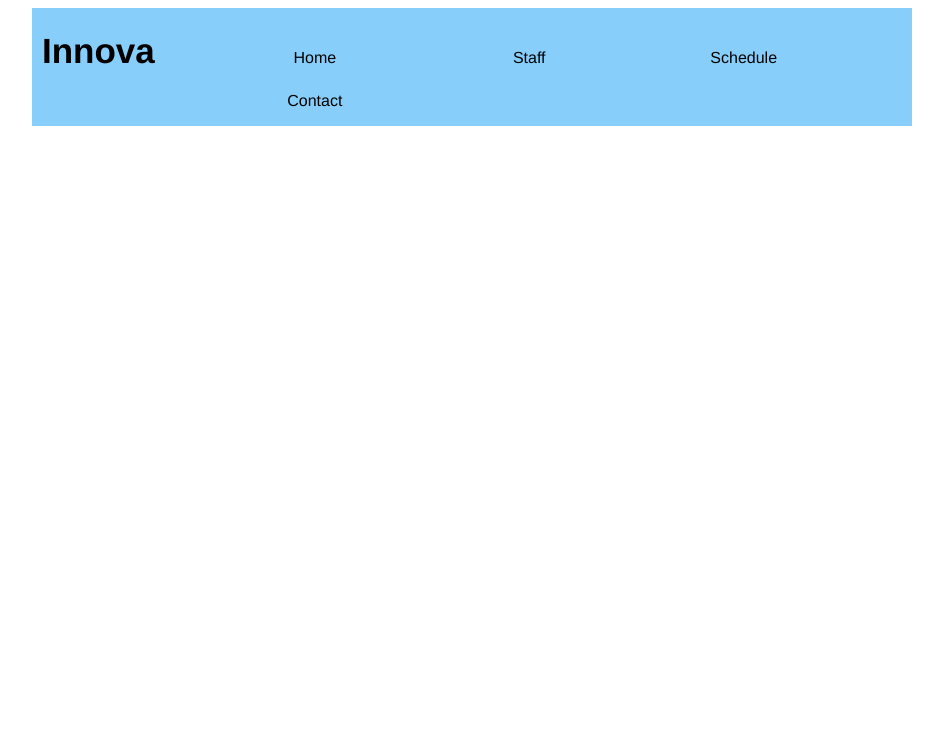
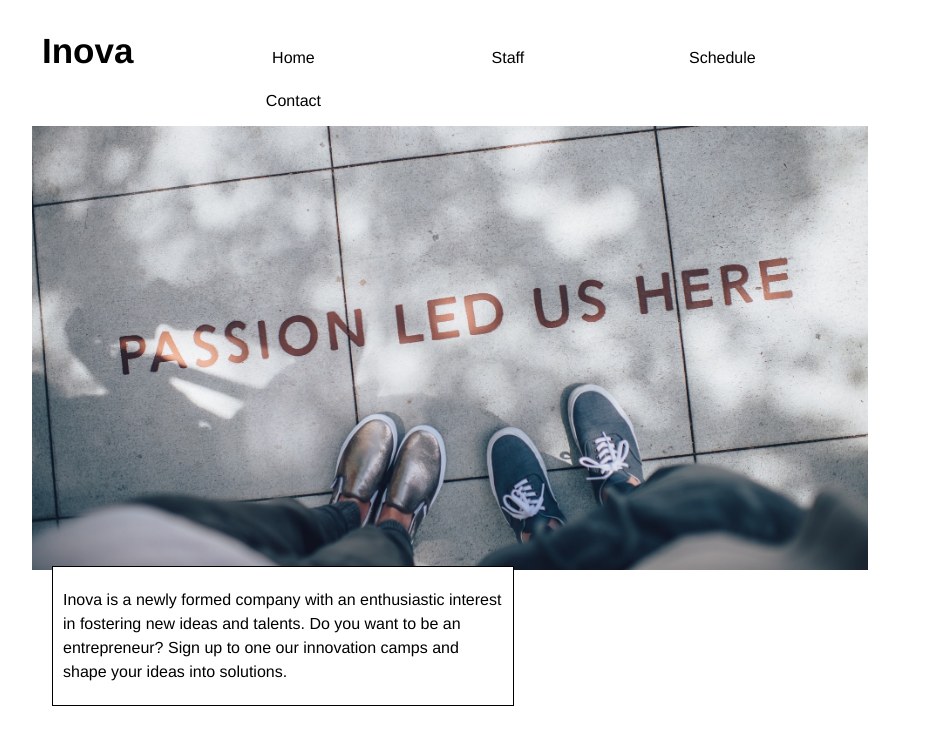
Before and after one commit to maiachbjonness/oblig3, a plain HTML site: page index.html in a window 1280 px wide. Shown: the whole page, without its empty margins (168-1111 px from the left). Drawn offline with Linux system fonts and the light colour scheme.

Commit message:
Utkast forside

```diff
--- a/index.html
+++ b/index.html
@@ -4,11 +4,11 @@
     <link rel="stylesheet" type="text/css" href="style.css">
     <meta charset="UTF-8">
     <meta name="viewport" content="width=device-width, initial-scale=1.0">
-<title>Innova</title>
+<title>Inova</title>
 </head>
 
 <div class="header">
-    <h1 class="logo"><a href="index.html">Innova</a></h1>
+    <h1 class="logo"><a href="index.html">Inova</a></h1>
     <nav class="navigation">
         <ul>
             <li><a href="index.html">Home</a></li>
@@ -19,6 +19,18 @@
     </nav>
 </div>
 
+<div class="banner">
+    <img src="images/here.jpg" alt="Passion led us here">
+</div>
+    <div class="text-image">
+        <p>Inova is a newly formed company with an enthusiastic interest in
+            fostering new ideas and talents. Do you want to be an entrepreneur?
+            Sign up to one our innovation camps and shape your ideas into
+            solutions.</p>
+    </div>
+
+
+
 <body>
 
 </body>
--- a/style.css
+++ b/style.css
@@ -7,7 +7,6 @@ html, body {
 
 .header {
     display: inline-flex;
-    background-color: lightskyblue;
 }
 
 .logo {
@@ -61,6 +60,19 @@ a:visited {
   height: 30%;
   flex-shrink: 1;
   box-shadow: 0 0 10px rgba(60, 60, 60, 0.6);
+
+}
+
+.banner {
+   width: 95%;
+   height: 500px;
+   overflow: hidden;
+}
+
+.banner img {
+    max-width: 100%;
+    height: auto;
+    display: block;
 }
 
 .box h1{
@@ -71,6 +83,19 @@ a:visited {
   background: beige;
 
 }
+.text-image {
+    width: 50%;
+    background-color: white;
+    color: black;
+    border: 1px solid black;
+    padding: 5px 10px;
+    line-height: 1.5em;
+    position: relative;
+    left: 20px;
+    top: -60px;
+
+}
+
 
 .box p{
   color: black;
```
Also changed, not shown: contact.html (+2 -2 lines), schedule.html (+2 -2 lines), staff.html (+2 -2 lines), images/here.jpg (added), 2 other files.
